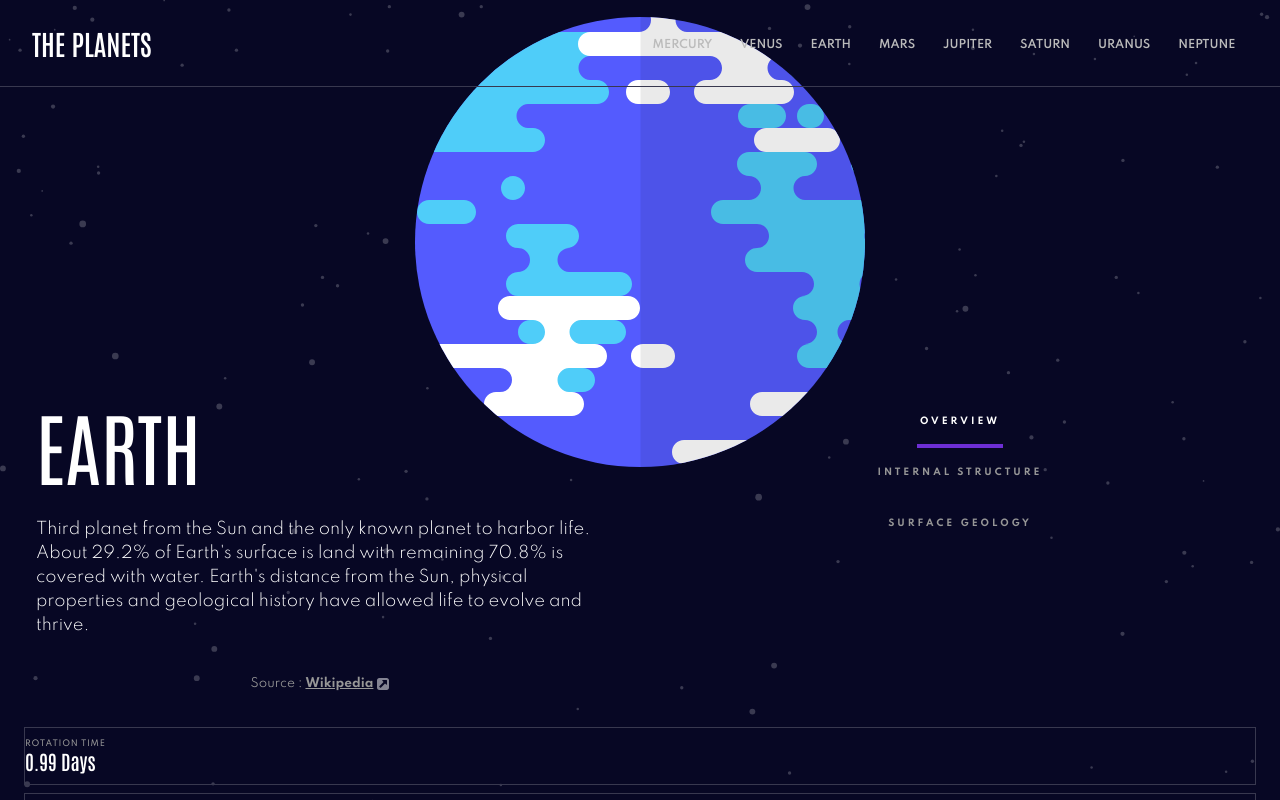
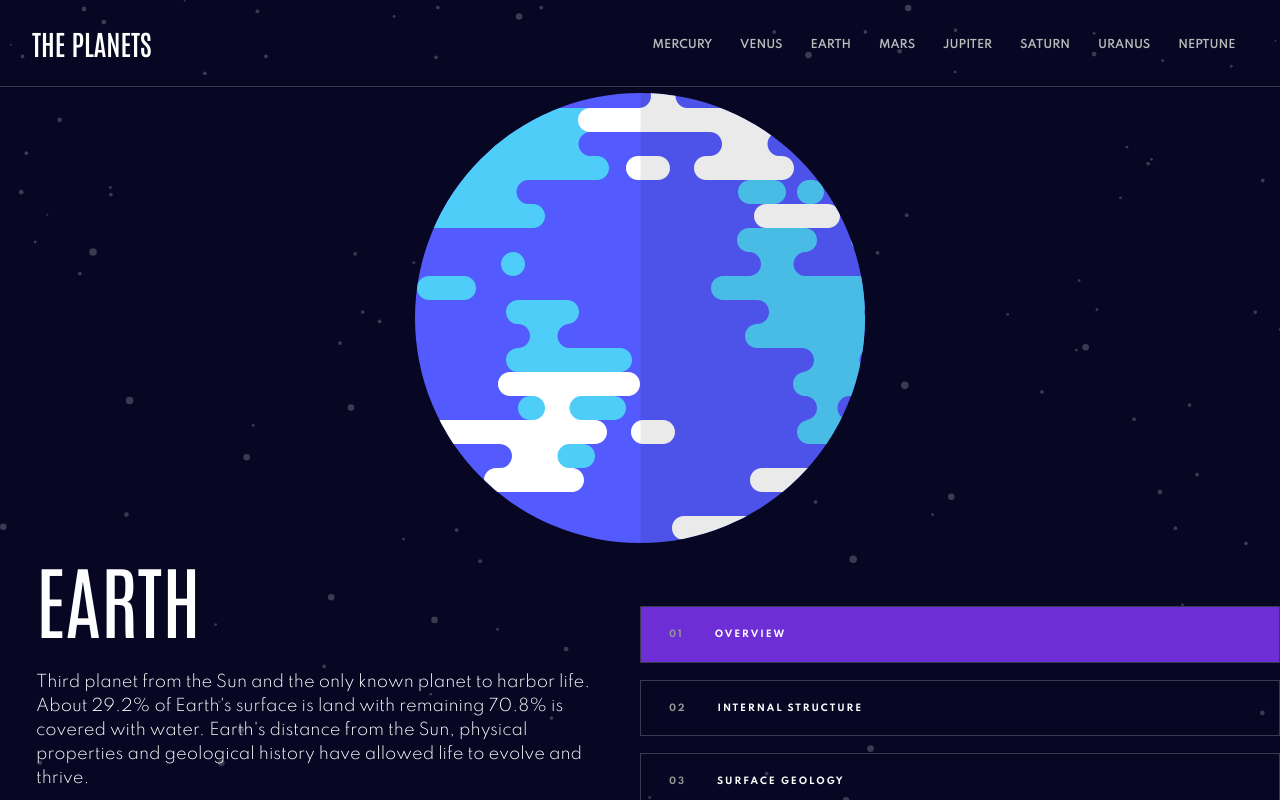
Before and after one commit to ChrisP1108/planets-fact-site, a React (Create React App) app: page /earth in a window 1280 px wide. Shown: the top 800 px of the page. Built offline with nearby package versions, Linux system fonts and the light colour scheme.

Commit message:
Tablet Tabs Formatting

```diff
--- a/src/Content.js
+++ b/src/Content.js
@@ -41,7 +41,7 @@ export const NAVLINKS = [
     }
 ]
 
-export const TABDATA = [
+export const INFODATA = [
     {
         id: 1,
         title: "ROTATION TIME",
@@ -61,6 +61,27 @@ export const TABDATA = [
         id: 4,
         title: "AVERAGE TEMP.",
         reference: "content.temperature"
+    }
+]
+
+export const TABS = [
+    {
+        id: 1,
+        name: 'overview',
+        mobileName: 'OVERVIEW',
+        regularName: 'OVERVIEW',
+    },
+    {
+        id: 2,
+        name: 'structure',
+        mobileName: 'STRUCTURE',
+        regularName: 'INTERNAL STRUCTURE',
+    },
+    {
+        id: 3,
+        name: 'surface',
+        mobileName: 'SURFACE',
+        regularName: 'SURFACE GEOLOGY',
     }
 ]
 
--- a/src/components/Page/Earth.css
+++ b/src/components/Page/Earth.css
@@ -40,6 +40,12 @@
     .Geology-Earth {
         transform: scale(.31724135);
     }
+    .Earth-Border-Box:hover {
+        border: 0.063rem #6D2ED5 solid !important;
+    }
+    .Earth-Border-Fill {
+        background-color: #6D2ED5;
+    }
 }
 
 @media(min-width: 992px) {
--- a/src/components/Page/Jupiter.css
+++ b/src/components/Page/Jupiter.css
@@ -40,6 +40,12 @@
     .Geology-Jupiter {
         transform: scale(.31724135);
     }
+    .Jupiter-Border-Box:hover {
+        border: 0.063rem #D83A34 solid !important;
+    }
+    .Jupiter-Border-Fill {
+        background-color: #D83A34;
+    }
 }
 
 @media(min-width: 992px) {
--- a/src/components/Page/Mars.css
+++ b/src/components/Page/Mars.css
@@ -40,6 +40,12 @@
     .Geology-Mars {
         transform: scale(.31724135);
     }
+    .Mars-Border-Box:hover {
+        border: 0.063rem #D14C32 solid !important;
+    }
+    .Mars-Border-Fill {
+        background-color: #D14C32;
+    }
 }
 
 @media(min-width: 992px) {
--- a/src/components/Page/Mercury.css
+++ b/src/components/Page/Mercury.css
@@ -40,6 +40,12 @@
     .Geology-Mercury {
         transform: scale(.31724135);
     }
+    .Mercury-Border-Box:hover {
+        border: 0.063rem #419EBB solid !important;
+    }
+    .Mercury-Border-Fill {
+        background-color: #419EBB;
+    }
 }
 
 @media(min-width: 992px) {
--- a/src/components/Page/Neptune.css
+++ b/src/components/Page/Neptune.css
@@ -40,6 +40,12 @@
     .Geology-Neptune {
         transform: scale(.31724135);
     }
+    .Neptune-Border-Box:hover {
+        border: 0.063rem #2D68F0 solid !important;
+    }
+    .Neptune-Border-Fill {
+        background-color: #2D68F0;
+    }
 }
 
 @media(min-width: 992px) {
--- a/src/components/Page/Page.css
+++ b/src/components/Page/Page.css
@@ -45,6 +45,22 @@ h5 {
     padding: 0!important;
 }
 
+h6 {
+    font-family: 'Spartan', sans-serif;
+    font-size: 0.563rem!important;
+    font-weight: 700!important;
+    color:#979797;
+    text-align: center;
+    margin: 0!important;
+    padding: 1.25rem 0!important;
+}
+
+.tab-number-format {
+    margin-left: 1.75rem!important;
+    margin-right: 1.938rem!important;
+    color: #979797;
+}
+
 .mobile-border-line {
     padding: 1.0925rem .2rem;
 }
@@ -72,7 +88,6 @@ h5 {
 
 .planet-space {
     margin: 9.688rem 0!important;
-    /* margin-bottom: 19.375rem!important; */
 }
 
 .position-relative {
@@ -101,6 +116,10 @@ h5 {
     padding: 0 1.5rem 0!important;
 }
 
+.source-padding {
+    padding: 0 1.5rem 0!important;
+}
+
 .bottom-border {
     border-bottom: 0.063rem #38384F solid!important;
 }
@@ -114,6 +133,10 @@ h5 {
     border: 0.063rem #38384F solid;
     padding: .702rem 0 .702rem 0!important;
     margin-bottom: .5rem;
+}
+
+.tab-border-box {
+    border: 0;
 }
 
 p {
@@ -140,6 +163,11 @@ p {
         font-size: 3rem!important;
         text-align: left!important;
     }
+    h2 {
+        color: #ffffff;
+        letter-spacing: 0.121rem!important;
+        text-align: left;
+    }
     p {
         text-align: left!important;
     }
@@ -152,6 +180,29 @@ p {
     h5 {
         text-align: left!important;
     }
+    .planet-space {
+        margin: 14.475rem 0!important;
+    }
+    .tabs-top-margin {
+        margin-top: 3.5rem !important;
+    }
+    .tab-border-box {
+        border: 0.063rem #38384F solid;
+        padding: .126065rem 0 .126065rem 0!important;
+        margin-bottom: 1.063rem;
+        cursor: pointer;
+    }
+    .geology-positioning {
+        position: absolute;
+        left: -50%;
+        right: -50.1%;
+        top: -5.225rem;
+        margin-left: auto;
+        margin-right: auto;
+    }
+    .source-padding {
+        padding: 0 2.25rem 0!important;
+    }
 }
 
 @media(min-width: 992px) {
--- a/src/components/Page/Page.js
+++ b/src/components/Page/Page.js
@@ -1,5 +1,5 @@
 import { useState } from 'react';
-import { TABDATA } from '../../Content';
+import { TABS, INFODATA } from '../../Content';
 
 import '../../App.css';
 import './Page.css';
@@ -21,12 +21,12 @@ const Page = ({ content }) => {
 
     const tabActivate = tab => {
         switch(tab) {
-            case 'Structure':
+            case 'structure':
                 setOverview(false);
                 setStructure(true);
                 setSurface(false);
                 break;
-            case 'Surface':
+            case 'surface':
                 setOverview(false);
                 setSurface(true);
                 setStructure(false);
@@ -46,7 +46,23 @@ const Page = ({ content }) => {
         console.log('State Reset');
     }
 
-    const dataMapping = TABDATA.map(data => {
+    const tabMapping = TABS.map(tab => {
+        return (
+            <div key={tab.id} onClick={() => tabActivate(tab.name)}
+                className={`${eval(tab.name) && `${content.name}-Border-Fill`} ${content.name}-Border-Box tab-border-box col-4 col-md-12`}>
+                <h2 className={`d-block d-md-none mobile-hover-select`}>
+                    <span
+                        className={`${eval(tab.name) && `Select-${content.name}`} mobile-border-line`}>
+                        {tab.mobileName}</span></h2>
+                <div className="d-none d-md-flex">
+                    <h2 className="tab-number-format">{`0${tab.id}`}</h2>
+                    <h2>{tab.regularName}</h2>
+                </div>
+            </div>
+        );
+    });
+
+    const dataMapping = INFODATA.map(data => {
         return (
             <div key={data.id} className="info-border-box">
                 <div className="row no-padding no-margin">
@@ -64,27 +80,9 @@ const Page = ({ content }) => {
     return (
         <div className="page">
             <div className="row no-margin">
-                <div className="col-12 col-md-6 no-padding bottom-border order-md-3">
+                <div className="col-12 col-md-6 no-padding bottom-border order-md-3 tabs-top-margin">
                     <div className="row m-0 justify-content-center position-sticky">
-                        <div className="col-4 col-md-12 p-0">
-                            <h2><span onClick={() => tabActivate()}
-                                    className={`${overview && `Select-${content.name}`} mobile-hover-select mobile-border-line`}>
-                                    OVERVIEW</span></h2>
-                        </div>
-                        <div className="col-4 col-md-12 p-0">
-                            <h2 className={`d-block d-md-none mobile-hover-select`}>
-                                <span onClick={() => tabActivate('Structure')}
-                                    className={`${structure && `Select-${content.name}`} mobile-hover-select mobile-border-line`}>
-                                    STRUCTURE</span></h2>
-                            <h2 className={`d-none d-md-block`}>INTERNAL STRUCTURE</h2>
-                        </div>
-                        <div className="col-4 col-md-12 p-0">
-                            <h2 className={`d-block d-md-none mobile-hover-select`}>
-                                <span onClick={() => tabActivate('Surface')}
-                                    className={`${surface && `Select-${content.name}`} mobile-hover-select mobile-border-line`}>
-                                    SURFACE</span></h2>
-                            <h2 className={`d-none d-md-block`}>SURFACE GEOLOGY</h2>
-                        </div>
+                        {tabMapping}
                     </div>
                 </div>
                 <div className="col-12 planet-space no-padding position-relative order-md-1">
@@ -103,7 +101,7 @@ const Page = ({ content }) => {
                         <p>{overview ? content.overview.content : structure ? content.structure.content : content.geology.content}</p>
                     </div>
                 </div>
-                <div className="col-12 col-md-6 text-center mt-4 side-padding link d-flex justify-content-center order-md-3">
+                <div className="col-12 col-md-12 mt-4 source-padding link d-flex justify-content-center justify-content-md-start link-regular-spacing order-md-3">
                     <h3>Source : <a target="_blank" rel="noreferrer"
                         href={content.overview.source}>Wikipedia</a>
                     </h3>
--- a/src/components/Page/Saturn.css
+++ b/src/components/Page/Saturn.css
@@ -40,6 +40,12 @@
     .Geology-Saturn {
         transform: scale(.31724135);
     }
+    .Saturn-Border-Box:hover {
+        border: 0.063rem #CD5120 solid !important;
+    }
+    .Saturn-Border-Fill {
+        background-color: #CD5120;
+    }
 }
 
 @media(min-width: 992px) {
--- a/src/components/Page/Uranus.css
+++ b/src/components/Page/Uranus.css
@@ -40,6 +40,12 @@
     .Geology-Uranus {
         transform: scale(.31724135);
     }
+    .Uranus-Border-Box:hover {
+        border: 0.063rem #1EC1A2 solid !important;
+    }
+    .Uranus-Border-Fill {
+        background-color: #1EC1A2;
+    }
 }
 
 @media(min-width: 992px) {
--- a/src/components/Page/Venus.css
+++ b/src/components/Page/Venus.css
@@ -40,6 +40,12 @@
     .Geology-Venus {
         transform: scale(.31724135);
     }
+    .Venus-Border-Box:hover {
+        border: 0.063rem #EDA249 solid !important;
+    }
+    .Venus-Border-Fill {
+        background-color: #EDA249;
+    }
 }
 
 @media(min-width: 992px) {
```
